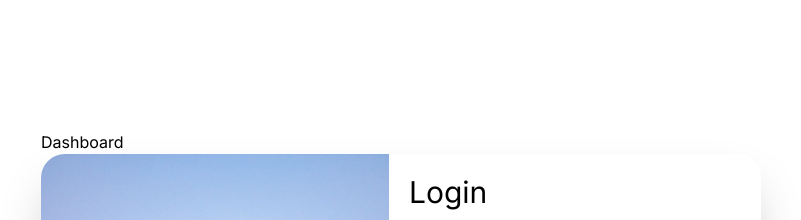
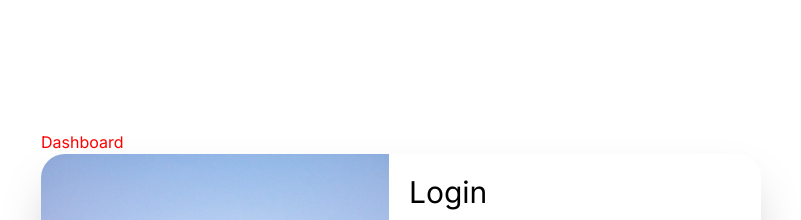
Before and after one commit to HarshJ0110/Assignment, a Next.js app: page / in a window 1280 px wide. Shown: the top 220 px of the page, without its empty margins (239-1040 px from the left). Built offline with nearby package versions, Linux system fonts and the light colour scheme.

Commit message:
Update Card.js

```diff
--- a/components/Card.js
+++ b/components/Card.js
@@ -2,7 +2,7 @@ import Link from 'next/link'
 const Card = () => {
   return (
     <div className=" md:h-screen md:mb-3 md:grid md:place-content-center md:bg-white">
-    <Link href="/posts">Dashboard</Link>
+    <Link href="/posts" style={{color: "red"}} >Dashboard</Link>
         <div className="card_container md:max-w-3xl md:max-h-xl md:mx-auto md:bg-white md:flex md:items-center md:rounded-3xl md:shadow-2xl">
             <div>
               <img
```
